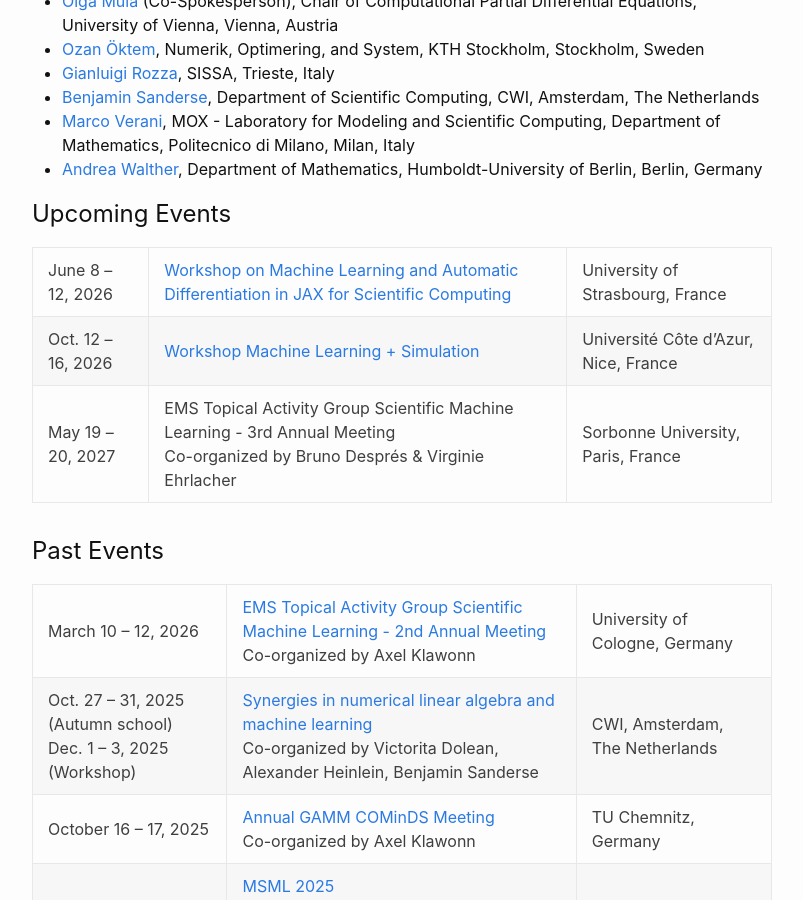
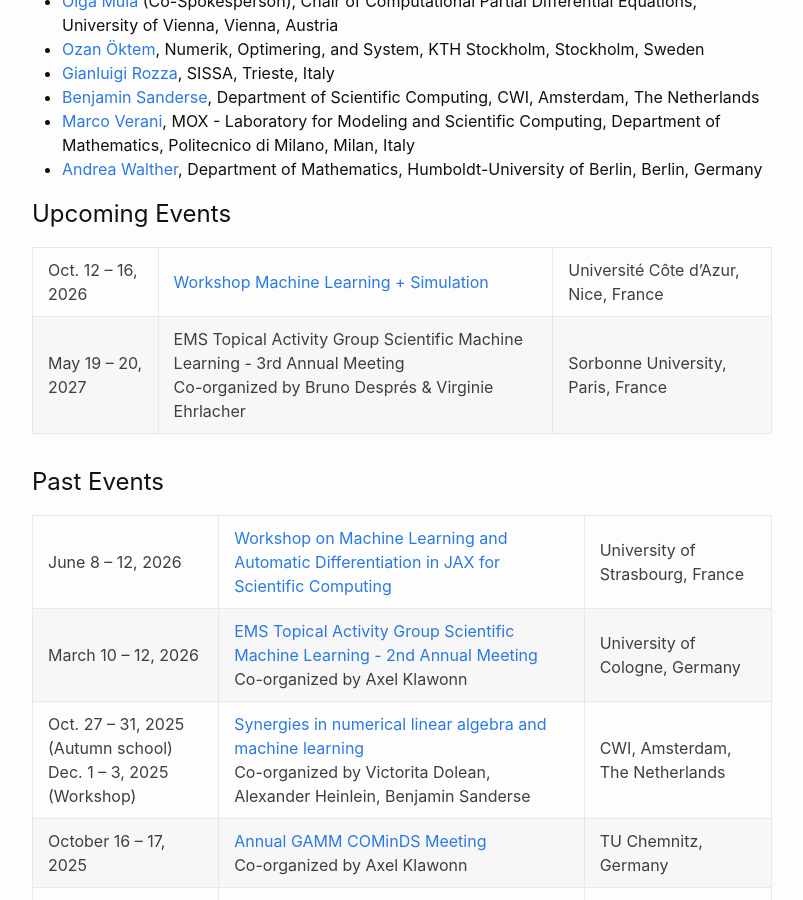
Before and after one commit to EMS-TAG-SciML/ems-tag-sciml.github.io, a Jekyll site: the page built from index.md, in a window 1280 px wide and 900 px high, scrolled down 2720 px. Shown: the whole window, without its empty margins (238-1041 px from the left). Built offline with Jekyll 4.4.1, drawn with Linux system fonts in a browser that asks for light colours.

Commit message:
Move event to past events

```diff
--- a/index.md
+++ b/index.md
@@ -79,13 +79,13 @@ You can unsubscribe from the mailing list via the same website (at the bottom of
 
 ## Upcoming Events
 
-| June 8 – 12, 2026 | <a href="https://majsc2026.pages.math.unistra.fr/" target="_blank">Workshop on Machine Learning and Automatic Differentiation in JAX for Scientific Computing</a> | University of Strasbourg, France |
 | Oct. 12 – 16, 2026 | <a href="https://project.inria.fr/mlsim2026/workshop/" target="_blank">Workshop Machine Learning + Simulation</a> | Université Côte d’Azur, Nice, France |
 | May 19 – 20, 2027 | EMS Topical Activity Group Scientific Machine Learning - 3rd Annual Meeting<br/> Co-organized by Bruno Després & Virginie Ehrlacher | Sorbonne University, Paris, France |
 
 
 ## Past Events
 
+| June 8 – 12, 2026 | <a href="https://majsc2026.pages.math.unistra.fr/" target="_blank">Workshop on Machine Learning and Automatic Differentiation in JAX for Scientific Computing</a> | University of Strasbourg, France |
 | March 10 – 12, 2026 | <a href="https://cds.uni-koeln.de/en/workshops/ems-tag-sciml/save-the-date" target="_blank">EMS Topical Activity Group Scientific Machine Learning - 2nd Annual Meeting</a><br/> Co-organized by Axel Klawonn | University of Cologne, Germany |
 | Oct. 27 – 31, 2025 (Autumn school) <br/> Dec. 1 – 3, 2025 (Workshop) | <a href="https://www.cwi.nl/en/education/semester-programmes/cwi-research-semester-programs/synergies-in-numerical-linear-algebra-and-machine-learning/" target="_blank">Synergies in numerical linear algebra and machine learning</a><br/> Co-organized by Victorita Dolean, Alexander Heinlein, Benjamin Sanderse | CWI, Amsterdam, The Netherlands |
 | October 16 – 17, 2025 | <a href="https://www.chemnitz-am.de/gamm-cmds2025/" target="_blank">Annual GAMM COMinDS Meeting</a><br/> Co-organized by Axel Klawonn | TU Chemnitz, Germany |
```
